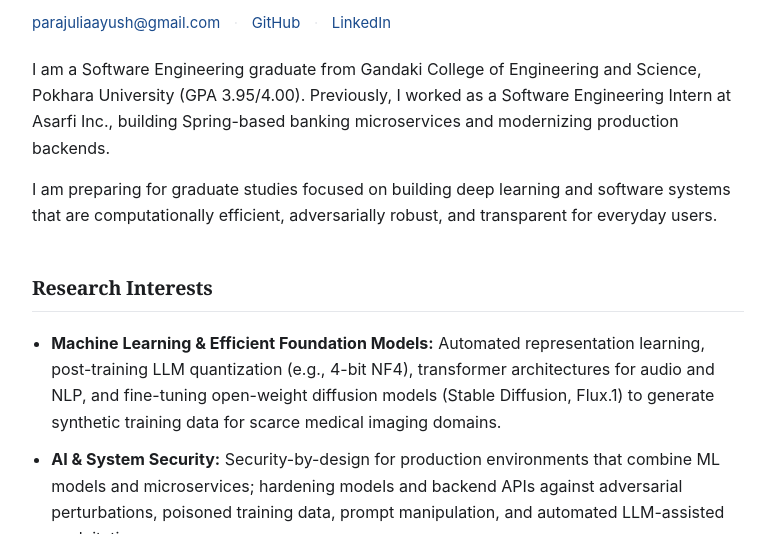
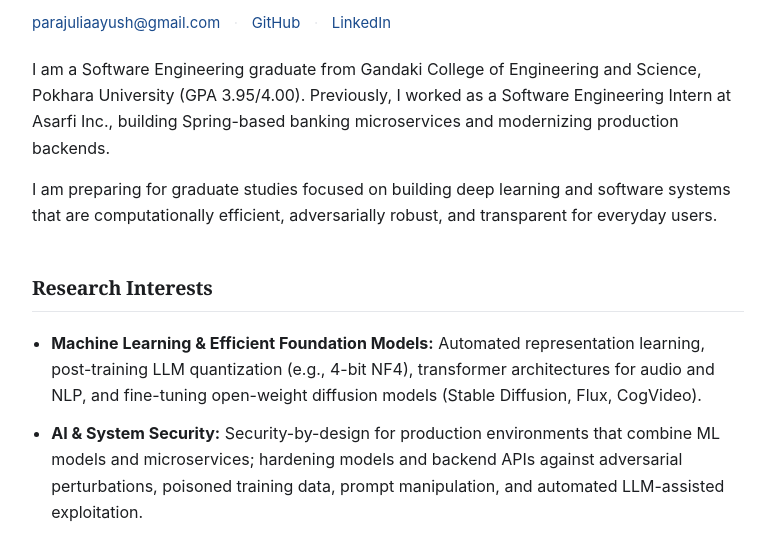
Before and after one commit to aayush1693/aayush1693.github.io, a plain HTML site: page index.html in a window 1280 px wide. Shown: the part 192-726 px from the top of the page, without its empty margins (252-1026 px from the left). Drawn offline with Linux system fonts and the light colour scheme.

Commit message:
Update index.html

```diff
--- a/index.html
+++ b/index.html
@@ -466,7 +466,7 @@
       <ul class="research-list">
         <li>
           <strong>Machine Learning &amp; Efficient Foundation Models:</strong>
-          Automated representation learning, post-training LLM quantization (e.g., 4-bit NF4), transformer architectures for audio and NLP, and fine-tuning open-weight diffusion models (Stable Diffusion, Flux.1) to generate synthetic training data for scarce medical imaging domains.
+          Automated representation learning, post-training LLM quantization (e.g., 4-bit NF4), transformer architectures for audio and NLP, and fine-tuning open-weight diffusion models (Stable Diffusion, Flux, CogVideo).
         </li>
         <li>
           <strong>AI &amp; System Security:</strong>
```
